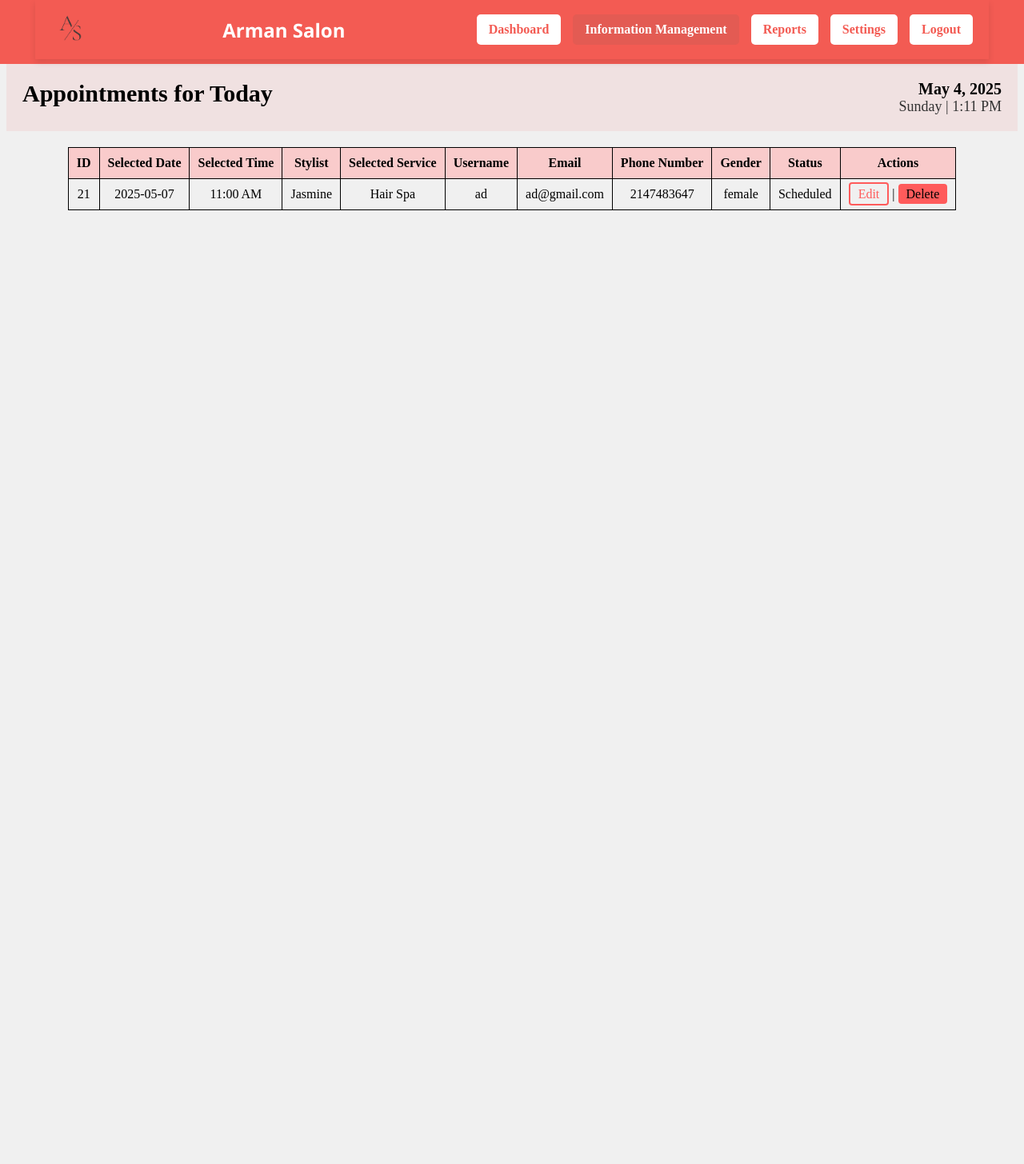
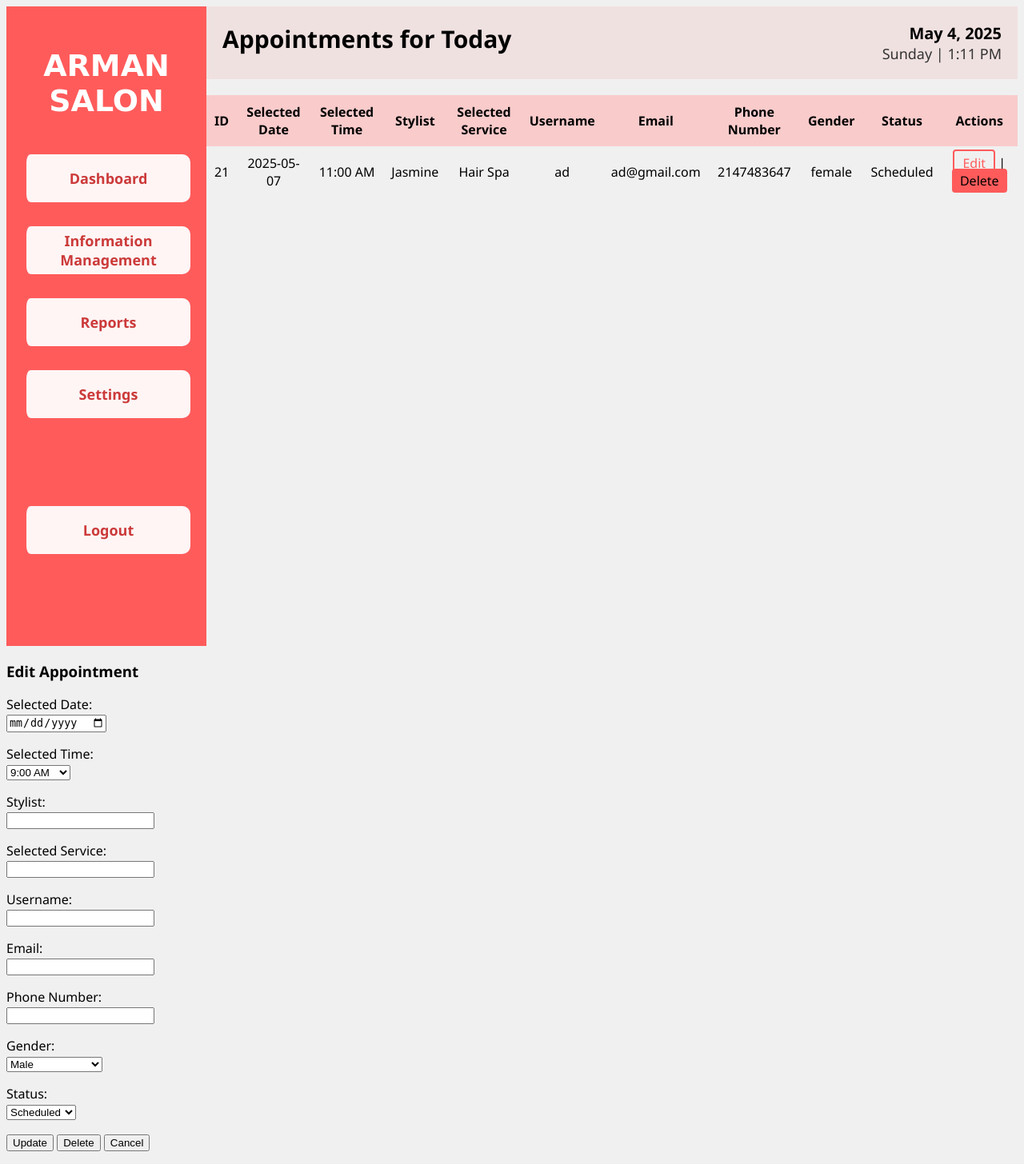
Before and after one commit to Mark-Angelo-S-Bautista/hanggang_summary, a PHP site: page /info_man.php in a window 1280 px wide. Shown: the whole page at 80% size. Before the commit the page ends 263 px from the top, so only its background shows below. Run offline with PHP 8.4, Linux system fonts and the light colour scheme; data comes from the database, SQL or seed files in the repository.

Commit message:
added tyesting.php (side bar)

```diff
--- a/info_man.php
+++ b/info_man.php
@@ -145,119 +145,24 @@ $result = $stmt->get_result();
     <meta charset="UTF-8">
     <title>Form Info Table</title>
     <link rel="stylesheet" href="styles/info_man.css">
-
-    <style>
-        .header-wrapper {
-        margin-top: 80px; /* Add space to account for the fixed header-background */
-        text-align: center;
-        padding: 20px;
-        }
-
-        .header-background {
-        position: fixed;
-        top: 0;
-        left: 0;
-        width: 100%; /* Extend the background to the full width of the page */
-        height: 80px; /* Match the height of the header */
-        background-color: #f35b53;
-        z-index: 1000; /* Place the background behind the header content */
-        }
-
-        .header {
-        display: flex;
-        justify-content: space-between;
-        align-items: center;
-        padding: 10px 20px;
-        background-color: #f35b53;
-        color: white;
-        box-shadow: 0 4px 8px rgba(0, 0, 0, 0.1);
-        width: 90%; /* Keep the content width */
-        max-width: 1200px; /* Ensure it doesn't exceed the table's max width */
-        margin: 0 auto; /* Center the content horizontally */
-        position: relative; /* Keep the content positioned relative to the header */
-        z-index: 1001; /* Ensure the header content stays above the background */
-        }
-
-        .header-logo img {
-        height: 50px;
-        width: auto;
-        }
-
-        .header-title {
-        font-size: 24px;
-        font-weight: bold;
-        font-family: "Segoe UI", sans-serif;
-        text-align: center;
-        flex-grow: 1; /* Push the title to the center */
-        }
-
-        .header-buttons {
-        display: flex;
-        gap: 15px;
-        }
-
-        .header-button {
-        padding: 10px 15px;
-        background-color: white;
-        color: #f35b53;
-        text-decoration: none;
-        font-weight: bold;
-        border-radius: 5px;
-        transition: background-color 0.3s ease;
-        }
-
-        .header-button:hover {
-        background-color: #e35b53;
-        color: white;
-        }
-
-        .header-button.active {
-        background-color: #e35b53;
-        color: white;
-        }
-        table, th, td {
-            border: 1px solid black;
-            border-collapse: collapse;
-            padding: 8px;
-        }
-        #editModal {
-            display: none;
-            position: fixed;
-            top: 20%;
-            left: 30%;
-            background: #fff;
-            border: 1px solid #000;
-            padding: 20px;
-            z-index: 1000;
-        }
-        #modalOverlay {
-            display: none;
-            position: fixed;
-            top: 0; left: 0;
-            width: 100%; height: 100%;
-            background: rgba(0,0,0,0.5);
-            z-index: 999;
-        }
-    </style>
 </head>
 <body>
-    <div class="header-background">
-        <div class="header">
-            <div class="header-logo">
-                <img src="img/logo.png" alt="Arman Salon Logo">
+
+<div class="container">
+    <div class="sidebar">
+        <div>
+            <h2>Arman Salon</h2>
+            <a href="dashboard.php">Dashboard</a>
+            <a href="info_man.php">Information Management</a>
+            <a href="reports.php">Reports</a>
+            <a href="settings.php">Settings</a>
         </div>
-            <div class="header-title">
-                Arman Salon
-            </div>
-            <div class="header-buttons">
-                <a href="dashboard.php" class="header-button">Dashboard</a>
-                <a href="info_man.php" class="header-button active">Information Management</a>
-                <a href="reports.php" class="header-button">Reports</a>
-                <a href="settings.php" class="header-button">Settings</a>
-                <a href="logout.php" class="header-button">Logout</a>
+        <div class="logout-link">
+            <a href="logout.php">Logout</a>
         </div>
     </div>
-    </div>
+
+    <div class="main-content">
         <div class="header-wrapper">
             <h2>Appointments for Today</h2>
             <div class="date-time">
@@ -265,7 +170,6 @@ $result = $stmt->get_result();
                 <div id="currentDayTime" class="weekday-time"></div>
             </div>
         </div>
-
 
         <table>
             <tr>
@@ -322,6 +226,8 @@ $result = $stmt->get_result();
             }
             ?>
         </table>
+    </div>
+</div>
 
 <!-- Modal Background -->
 <div id="modalOverlay"></div>
--- a/styles/info_man.css
+++ b/styles/info_man.css
@@ -1,9 +1,89 @@
-body {
+* {
+    box-sizing: border-box;
+  }
+
 body {
     font-family: "Segoe UI", sans-serif;
     background-color: #f0f0f0;
     padding: 0%;
 }
+
+.header-wrapper {
+    background-color: #f0e1e1;
+    display: flex;
+    justify-content: space-between;
+    align-items: flex-start;
+    padding: 20px;
+    flex-wrap: wrap;
+}
+
+.header-wrapper h2 {
+    margin: 0;
+    font-size: 30px;
+}
+
+.date-time {
+    text-align: right;
+    font-size: 20px;
+}
+
+.date-time .date {
+    font-weight: bold;
+}
+
+.date-time .weekday-time {
+    font-size: 0.9em;
+    color: #333;
+}
+
+table {
+    margin: 20px auto;
+    border-collapse: collapse;
+}
+
+th, td {
+    padding: 10px;
+    text-align: center;
+}
+
+th {
+    background-color: #FFB3B399;
+}
+
+.edit-btn {
+    border: 2px solid #ff5b5b;
+    background-color: transparent;
+    color: #ff5b5b;
+    padding: 4px 10px;
+    cursor: pointer;
+    border-radius: 4px;
+    text-decoration: none;
+}
+
+.edit-btn:hover {
+    background-color: #ff5b5b;
+    color: white;
+}
+
+.delete-btn {
+    background-color: #ff5b5b;
+    color: black;
+    border: none;
+    padding: 4px 10px;
+    cursor: pointer;
+    border-radius: 4px;
+    text-decoration: none;
+}
+
+.delete-btn:hover {
+    opacity: 0.8;
+}
+
+.status-in-session {
+    color: #4CAF50;
+    font-weight: bold;
+}
+
 
 .header-wrapper {
     background-color: #f0e1e1;
@@ -83,85 +163,57 @@ body {
     color: #4CAF50;
     font-weight: bold;
 }
-    background-color: #f0f0f0;
-    padding: 0%;
+
+.container {
+    display: flex;
+    height: 100vh;
   }
 
-.header-wrapper {
-    background-color: #f0e1e1;
+  .sidebar {
+    width: 250px;
+    background-color: #FF5B5B; /* Red color */
+    color: white;
     display: flex;
+    flex-direction: column;
     justify-content: space-between;
-    align-items: flex-start;
-    padding: 20px;
-    flex-wrap: wrap;
+    padding: 20px 0;
+    height: 100vh; /* Full height */
+    flex-shrink: 0; /* Prevent shrinking */
   }
 
-.header-wrapper h2 {
-    margin: 0;
+  .sidebar h2 {
+  text-align: center;
+  font-family: 'Great Vibes', cursive;
+  font-size: 38px; /* Increased font size */
+  font-weight: bold;
+  color: white; /* White color for "Arman Salon" */
+  margin-bottom: 30px;
+  text-transform: uppercase;
   }
 
-.date-time {
-    text-align: right;
-    font-size: 20px;
+  .sidebar div {
+    flex-grow: 1; /* Allow this section to grow */
+    display: flex;
+    flex-direction: column;
   }
 
-.date-time .date {
+  .sidebar a {
+  display: flex;
+  justify-content: center; /* Center text horizontally */
+  align-items: center; /* Center text vertically */
+  margin: 15px 20px; /* Increased margin to add more spacing between links */
+  padding: 18px; /* Increased padding for better space */
+  background-color: #fff5f5;
+  color: #CC3A3A;
+  text-decoration: none;
   font-weight: bold;
+  border-left: 5px solid #FF5B5B;
+  border-radius: 10px;
+  text-align: center; /* Ensures the text is centered */
+  font-size: 18px; /* Button text size */
+  height: 60px; /* Fixed height for consistency */
   }
 
-.date-time .weekday-time {
-    font-size: 0.9em;
-    color: #333;
+  .sidebar a:hover {
+    background-color: #f1c0c0;
   }
-
-.header-wrapper h2 {
-    font-size: 30px;
-}
-
-table {
-    margin: 20px auto; /* centers the table horizontally */
-    border-collapse: collapse;
-}
-
-th, td {
-    padding: 10px;
-    text-align: center;
-}
-
-th {
-    background-color: #FFB3B399;
-}
-
-.edit-btn {
-    border: 2px solid #ff5b5b;
-    background-color: transparent;
-    color: #ff5b5b;
-    padding: 4px 10px;
-    cursor: pointer;
-    border-radius: 4px;
-    text-decoration: none;
-}
-
-.edit-btn:hover {
-    background-color: #ff5b5b;
-    color: white;
-}
-
-.delete-btn {
-    background-color: #ff5b5b;
-    color: black;
-    border: none;
-    padding: 4px 10px;
-    cursor: pointer;
-    border-radius: 4px;
-    text-decoration: none;
-}
-
-.delete-btn:hover {
-    opacity: 0.8;
-}
-
-.status-in-session {
-    color: #4CAF50;
-    font-weight: bold;
-}
```
Also changed, not shown: testing.php (added, +90 -0 lines). Lines whose indentation alone changed are shown as unchanged.
